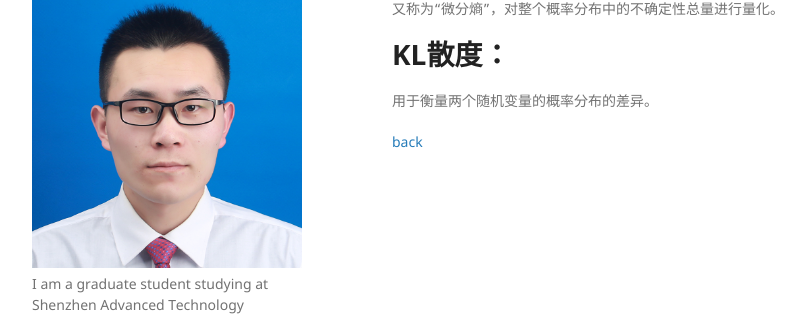
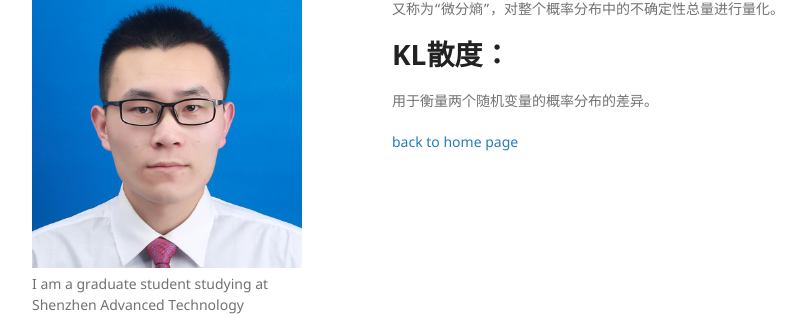
Before and after one commit to mengzhezhou/mengzhezhou.github.io, a Jekyll site: the page built from docs/20190728 deep learning note.md, in a window 1280 px wide. Shown: the part 111-429 px from the top of the page, without its empty margins (178-984 px from the left). Built offline with Jekyll 4.4.1, drawn with Linux system fonts in a browser that asks for light colours; our own code applies the rules of GitHub Pages for plain Markdown files.

Commit message:
add jekyll theme

```diff
--- a/docs/20190728 deep learning note.md
+++ b/docs/20190728 deep learning note.md
@@ -3,4 +3,6 @@
 # KL散度：
 用于衡量两个随机变量的概率分布的差异。
 
-[back](./..)
+<!--supper link, back to home page-->
+[^_^]: # (supper link, back to home page)
+[back to home page](./..)
```
